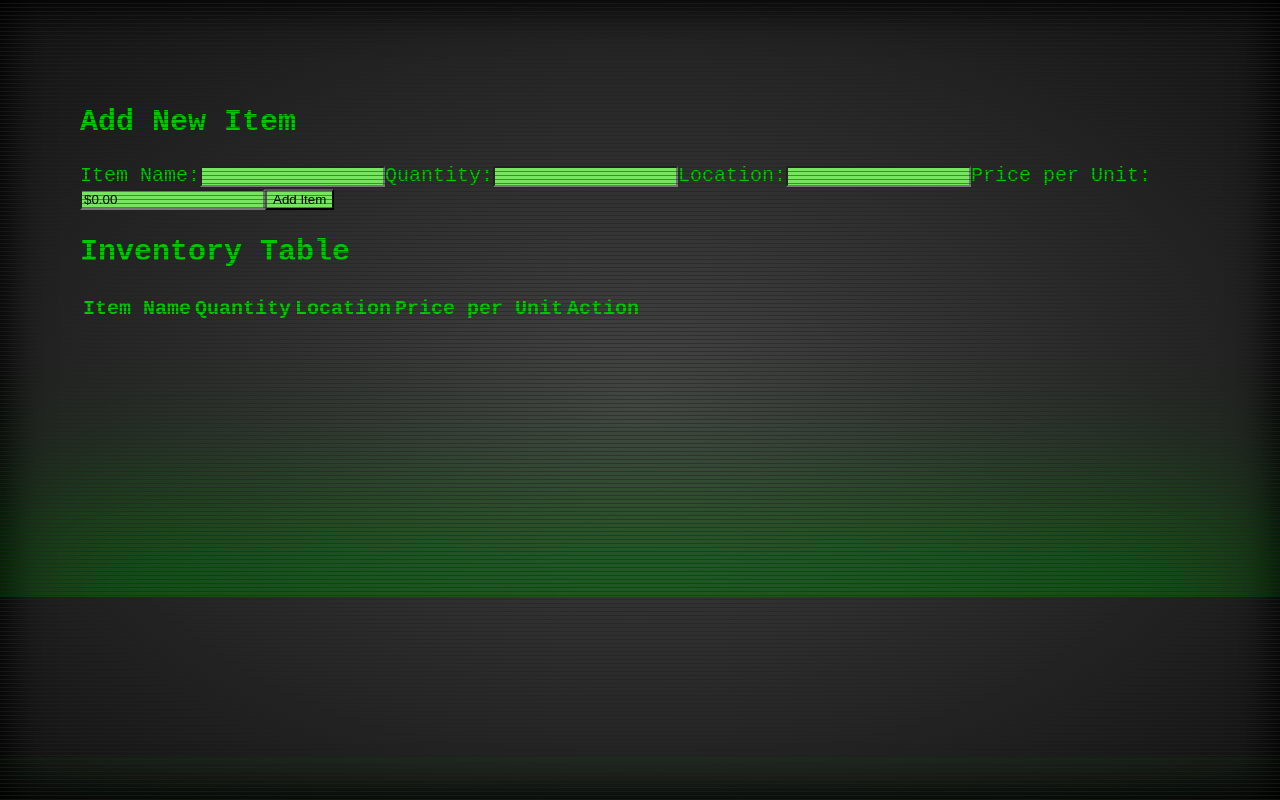
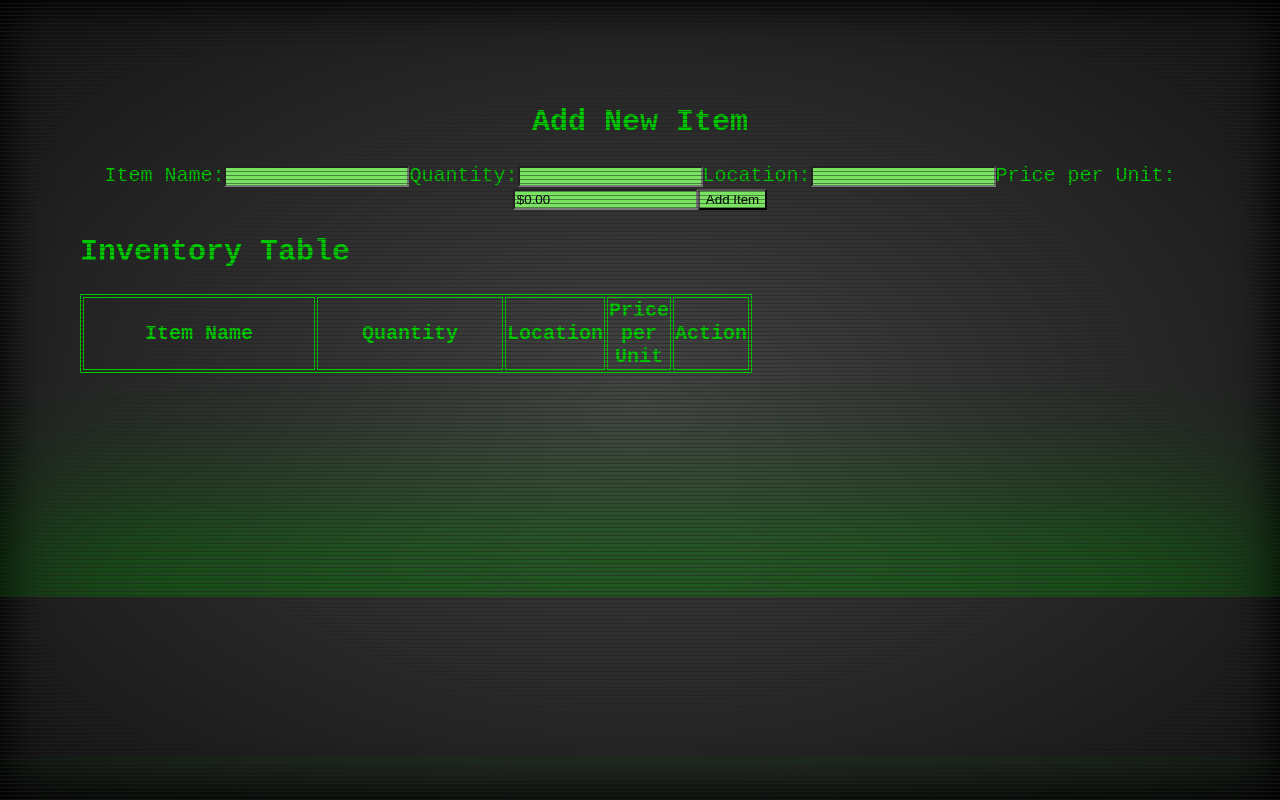
Before and after one commit to Lopez4163/storageApp2.0, a React (Vite) app in the folder storage3.0/: page / in a window 1280 px wide. Built offline with nearby package versions, Linux system fonts and the light colour scheme.

Commit message:
working on css

```diff
--- a/storage3.0/src/App.css
+++ b/storage3.0/src/App.css
@@ -1,3 +1,4 @@
+/******DIFFERENT LAYOUT ****
 /*
 :root {
   --black: #000000;
@@ -244,7 +245,7 @@ th {
     }
   }
 }
-
+/******DIFFERENT LAYOUT ****
 */
 
 body {
@@ -253,12 +254,7 @@ body {
   overflow: hidden;
   padding: 0;
 }
-input {
-  background: #78e461;
-}
-button {
-  background: #78e461;
-}
+
 .screen {
   animation: colorPulse 5s infinite ease-in-out;
   background-image: radial-gradient(#444, #111);
@@ -338,3 +334,25 @@ p:last-child:after {
     opacity: 0;
   }
 }
+
+.form-title {
+  text-align: center;
+}
+.form-container {
+  text-align: center;
+}
+
+input {
+  background: #78e461;
+}
+button {
+  background: #78e461;
+}
+
+/* TABLE STYLING*/
+table,
+th,
+td {
+  border: 1px solid;
+  width: 60%;
+}
```
